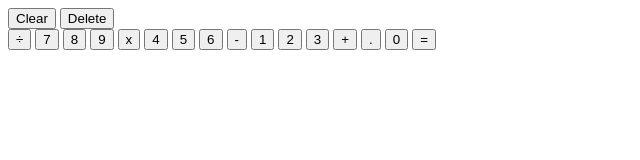
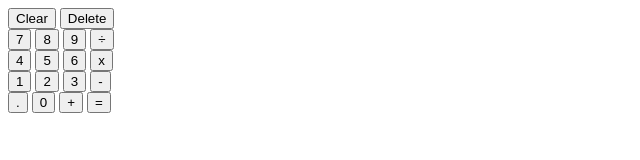
Before and after one commit to sefeoluwa/odin_calculator, a plain HTML site: page index.html in a window 1280 px wide. Shown: the whole page, without its empty margins (0-640 px from the left). Drawn offline with Linux system fonts and the light colour scheme.

Commit message:
buttons wrapped in separate divs

```diff
--- a/index.html
+++ b/index.html
@@ -17,22 +17,30 @@
                  <button class="keys">Delete</button>
               </div>
              <div class="nums">
-                 <button class="numbers">÷</button>
+                 <div class="line-1">
                     <button class="keys">7</button>
                     <button class="numbers">8</button>
                     <button class="numbers">9</button>
-                 <button class="keys">x</button>
+                    <button class="numbers">÷</button>
+                 </div>
+                 <div class="line-2">
                     <button class="numbers">4</button>
                     <button class="numbers">5</button>
                     <button class="numbers">6</button>
-                 <button class="keys">-</button>
+                    <button class="keys">x</button>
+                 </div>
+                 <div class="line-3">
                     <button class="numbers">1</button>
                     <button class="numbers">2</button>
                     <button class="numbers">3</button>
-                 <button class="keys">+</button>
+                    <button class="keys">-</button>
+                 </div>
+                 <div class="line-4">
                     <button class="numbers">.</button>
                     <button class="numbers">0</button>
+                    <button class="keys">+</button>
                     <button class="keys">=</button>
+                 </div>
                 </div>
             </div>
         </div>
```
Lines whose indentation alone changed are shown as unchanged.
